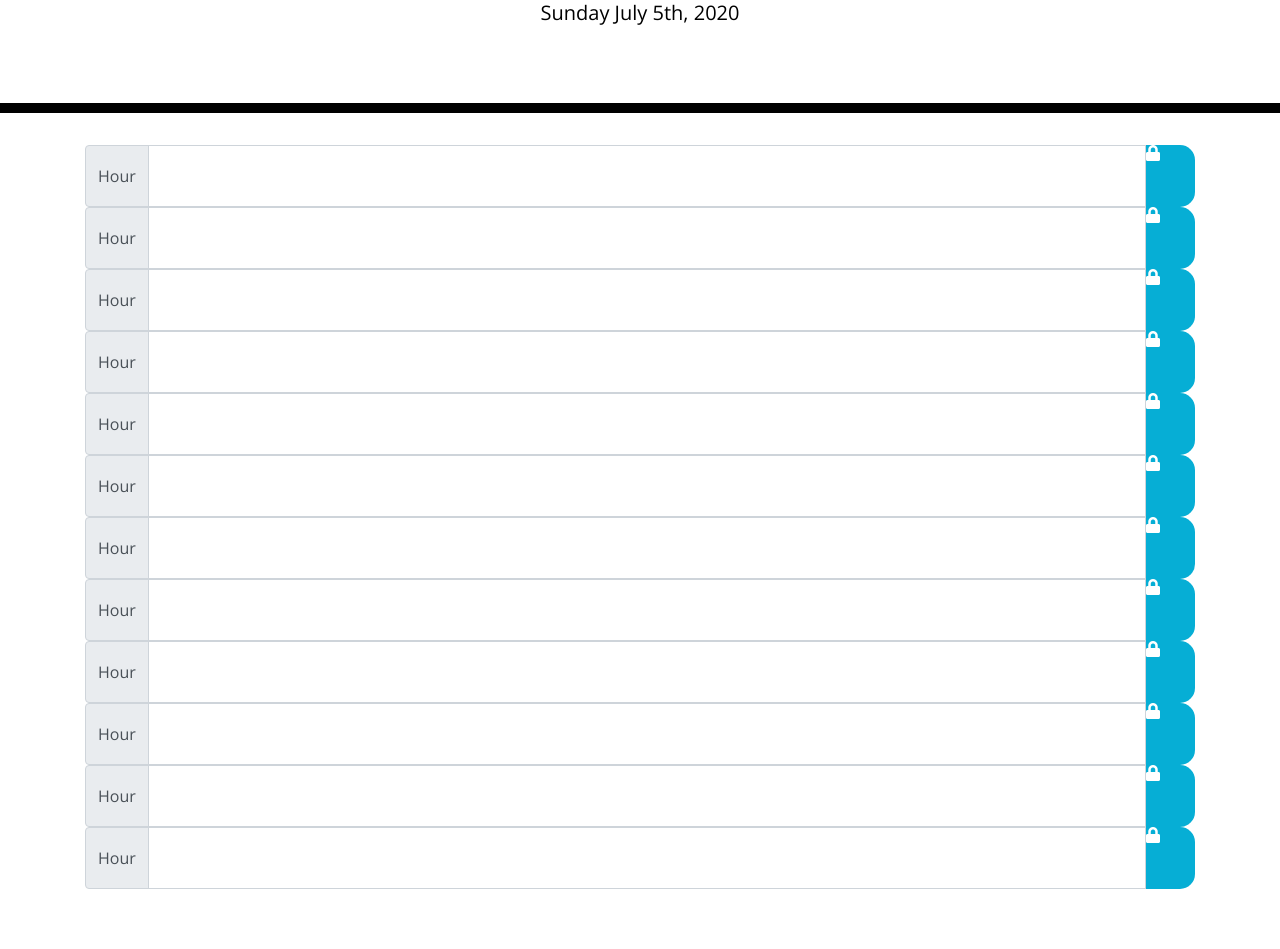
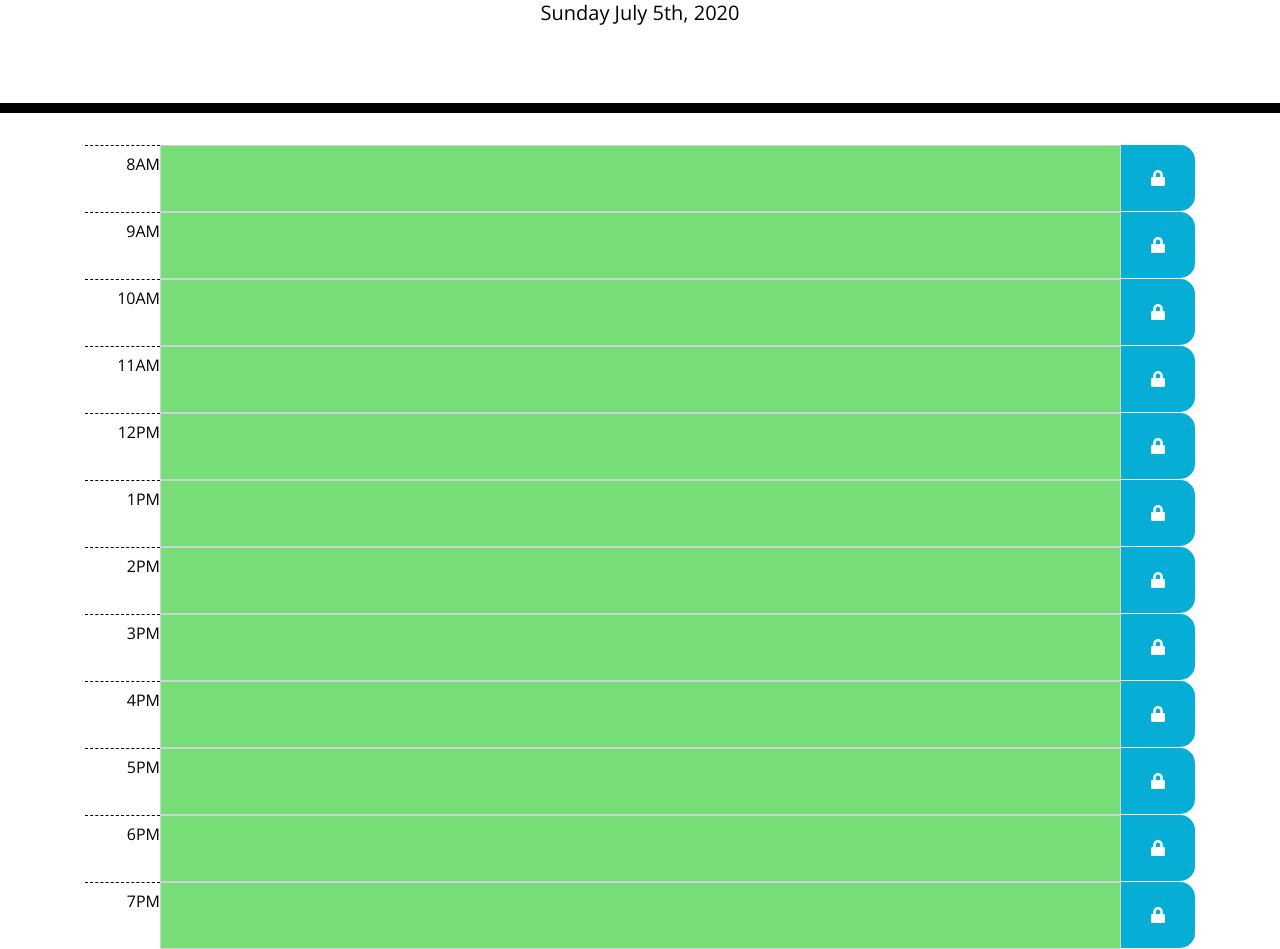
Before and after one commit to taorman75/Work-Day-Scheduler, a plain HTML site: page index.html in a window 1280 px wide. Shown: the part 191-1140 px from the top of the page. Before the commit the page ends 1080 px from the top, so only its background shows below. Drawn offline with nearby package versions, Linux system fonts and the light colour scheme.

Commit message:
fixed css

```diff
--- a/index.html
+++ b/index.html
@@ -32,108 +32,84 @@
       <!-- Timeblocks go here -->
 
       <div class="input-group">
-        <div class="input-group-prepend">
-          <span class="input-group-text" class="border-left-0">Hour</span>
-        </div>
+        <div class="hour">8AM</div>
         <textarea class="form-control" aria-label="With textarea"></textarea>
         <div class="input-group-append">
           <span class="saveBtn" id="basic-addon2"><i class="fas fa-lock"></i></span>
         </div>
       </div>
       <div class="input-group">
-        <div class="input-group-prepend">
-          <span class="input-group-text" class="border-left-0">Hour</span>
-        </div>
+        <div class="hour">9AM</div>
         <textarea class="form-control" aria-label="With textarea"></textarea>
         <div class="input-group-append">
           <span class="saveBtn" id="basic-addon2"><i class="fas fa-lock"></i></span>
         </div>
       </div>
       <div class="input-group">
-        <div class="input-group-prepend">
-          <span class="input-group-text" class="border-left-0">Hour</span>
-        </div>
+        <div class="hour">10AM</div>
         <textarea class="form-control" aria-label="With textarea"></textarea>
         <div class="input-group-append">
           <span class="saveBtn" id="basic-addon2"><i class="fas fa-lock"></i></span>
         </div>
       </div>
       <div class="input-group">
-        <div class="input-group-prepend">
-          <span class="input-group-text" class="border-left-0">Hour</span>
-        </div>
+        <div class="hour">11AM</div>
         <textarea class="form-control" aria-label="With textarea"></textarea>
         <div class="input-group-append">
           <span class="saveBtn" id="basic-addon2"><i class="fas fa-lock"></i></span>
         </div>
       </div>
       <div class="input-group">
-        <div class="input-group-prepend">
-          <span class="input-group-text" class="border-left-0">Hour</span>
-        </div>
+        <div class="hour">12PM</div>
         <textarea class="form-control" aria-label="With textarea"></textarea>
         <div class="input-group-append">
           <span class="saveBtn" id="basic-addon2"><i class="fas fa-lock"></i></span>
         </div>
       </div>
       <div class="input-group">
-        <div class="input-group-prepend">
-          <span class="input-group-text" class="border-left-0">Hour</span>
-        </div>
+        <div class="hour">1PM</div>
         <textarea class="form-control" aria-label="With textarea"></textarea>
         <div class="input-group-append">
           <span class="saveBtn" id="basic-addon2"><i class="fas fa-lock"></i></span>
         </div>
       </div>
       <div class="input-group">
-        <div class="input-group-prepend">
-          <span class="input-group-text" class="border-left-0">Hour</span>
-        </div>
+        <div class="hour">2PM</div>
         <textarea class="form-control" aria-label="With textarea"></textarea>
         <div class="input-group-append">
           <span class="saveBtn" id="basic-addon2"><i class="fas fa-lock"></i></span>
         </div>
       </div>
       <div class="input-group">
-        <div class="input-group-prepend">
-          <span class="input-group-text" class="border-left-0">Hour</span>
-        </div>
+        <div class="hour">3PM</div>
         <textarea class="form-control" aria-label="With textarea"></textarea>
         <div class="input-group-append">
           <span class="saveBtn" id="basic-addon2"><i class="fas fa-lock"></i></span>
         </div>
       </div>
       <div class="input-group">
-        <div class="input-group-prepend">
-          <span class="input-group-text" class="border-left-0">Hour</span>
-        </div>
+        <div class="hour">4PM</div>
         <textarea class="form-control" aria-label="With textarea"></textarea>
         <div class="input-group-append">
           <span class="saveBtn" id="basic-addon2"><i class="fas fa-lock"></i></span>
         </div>
       </div>
       <div class="input-group">
-        <div class="input-group-prepend">
-          <span class="input-group-text" class="border-left-0">Hour</span>
-        </div>
+        <div class="hour">5PM</div>
         <textarea class="form-control" aria-label="With textarea"></textarea>
         <div class="input-group-append">
           <span class="saveBtn" id="basic-addon2"><i class="fas fa-lock"></i></span>
         </div>
       </div>
       <div class="input-group">
-        <div class="input-group-prepend">
-          <span class="input-group-text" class="border-left-0">Hour</span>
-        </div>
+        <div class="hour">6PM</div>
         <textarea class="form-control" aria-label="With textarea"></textarea>
         <div class="input-group-append">
           <span class="saveBtn" id="basic-addon2"><i class="fas fa-lock"></i></span>
         </div>
       </div>
       <div class="input-group">
-        <div class="input-group-prepend">
-          <span class="input-group-text" class="border-left-0">Hour</span>
-        </div>
+        <div class="hour">7PM</div>
         <textarea class="form-control" aria-label="With textarea"></textarea>
         <div class="input-group-append">
           <span class="saveBtn" id="basic-addon2"><i class="fas fa-lock"></i></span>
--- a/scheduler.js
+++ b/scheduler.js
@@ -5,10 +5,14 @@ console.log(currDate);
 var now = moment();
 console.log(now);
 
-var i = 18;
+var i = 20;
 
-if ((moment().hour(i)) <= now) {
+if ((moment().hour(i)) < now) {
+    $(".form-control").addClass("past");
     console.log("earlier");
+} else if ((moment().hour(i)) > now) {
+    $(".form-control").addClass("future");
+    console.log("later");
 } else {
-    console.log("later");
+    $(".form-control").addClass("present");
 }
--- a/style.css
+++ b/style.css
@@ -36,10 +36,15 @@ textarea{
   border-top: 1px solid white;;
 }
 
+
+
 .hour {
-  background-color: #ffffff;
+  background-color: white;
   color: #000000;
   border-top: 1px dashed #000000;
+  width: 75px;
+  text-align: right;
+  padding-top: 10px;
 }
 
 .past {
@@ -61,12 +66,18 @@ textarea{
   border-left: 1px solid black;
   border-top-right-radius: 15px;
   border-bottom-right-radius: 15px;
+  margin-bottom: 1px;
   background-color: #06AED5;
   color: white;
-  width: 50px;
+  width: 75px;
+  padding: 25px 30px;
 }
 
 .saveBtn i:hover {
   font-size: 20px;
   transition: all .3s ease-in-out;
 }
+
+#lock {
+  text-align: center;
+}
```
